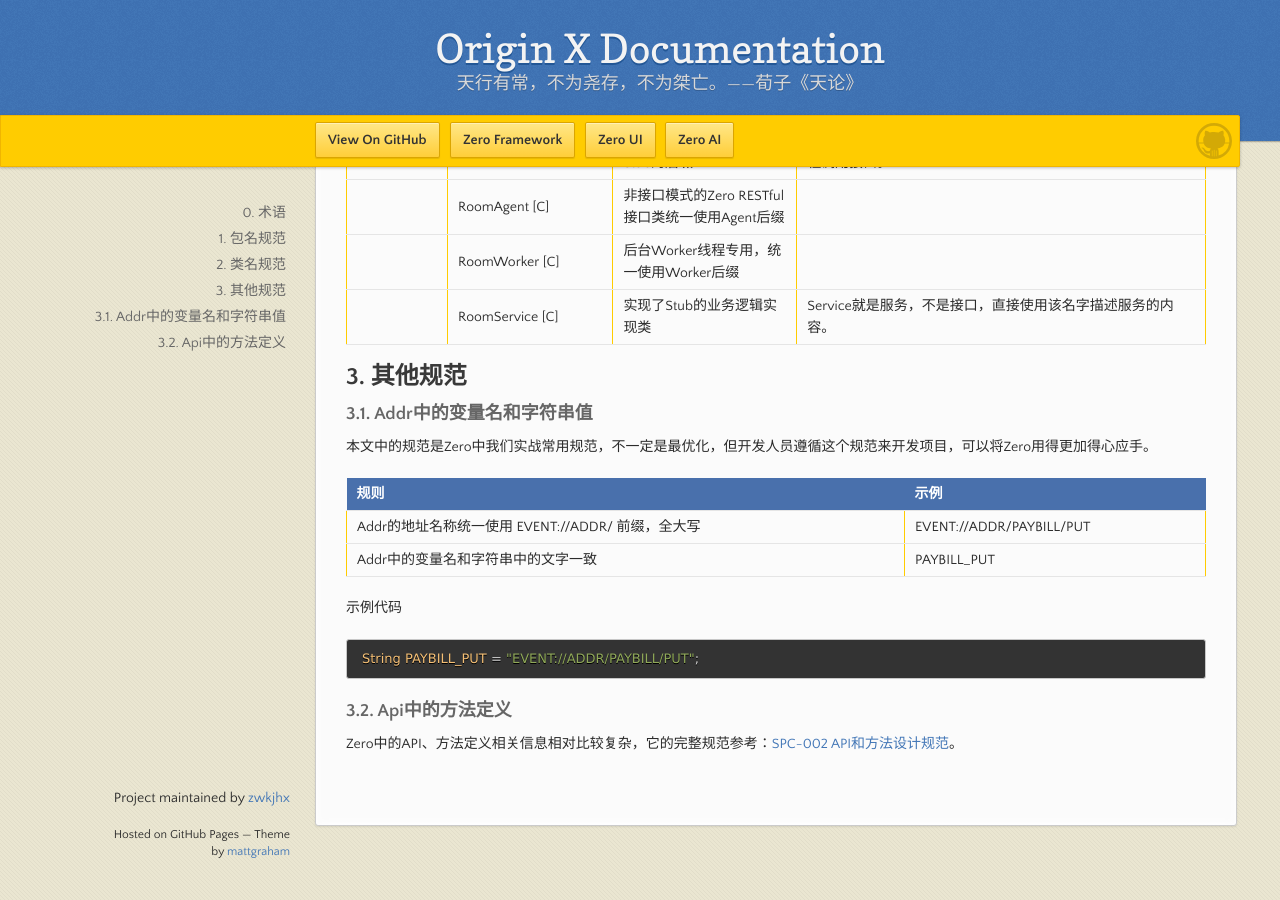
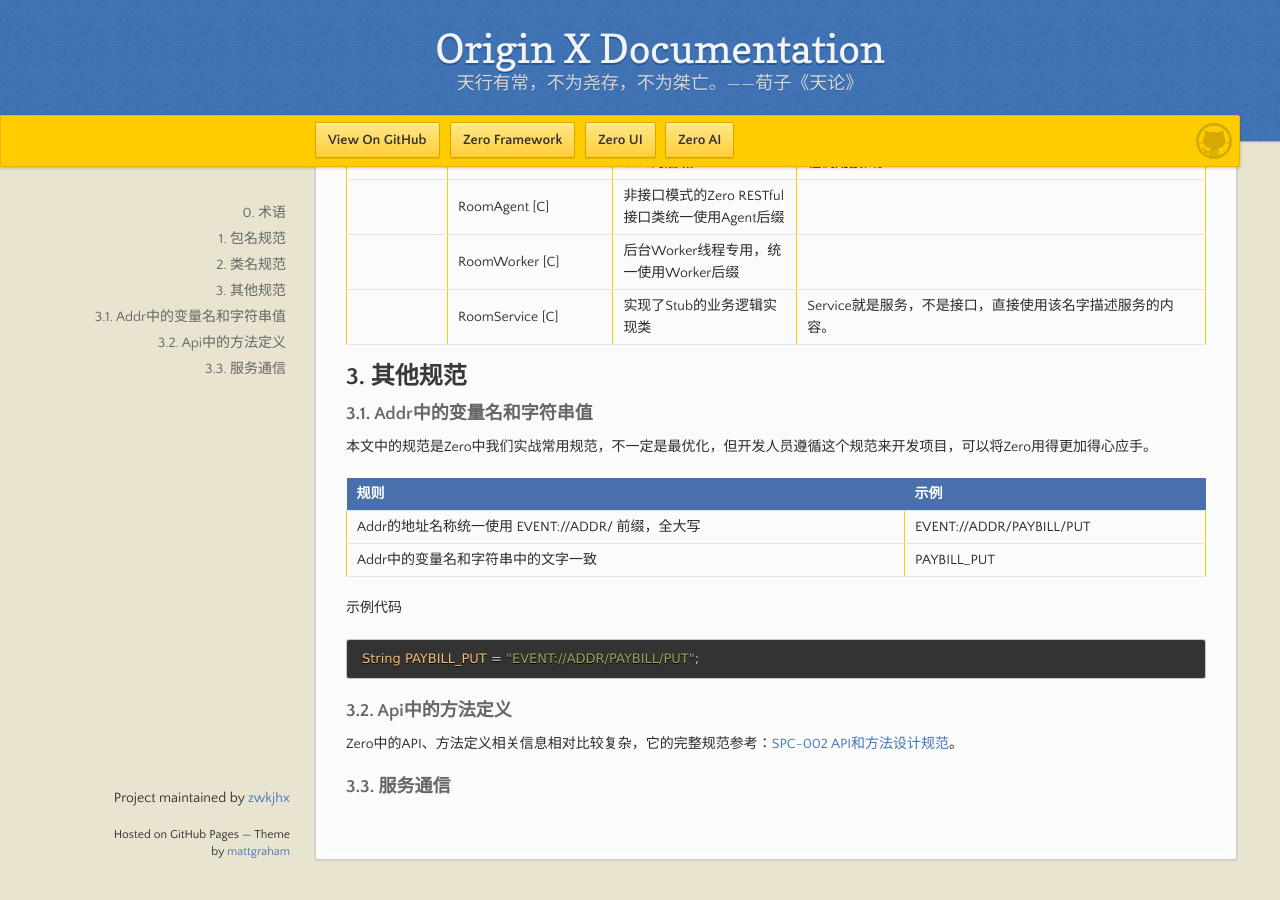
Before and after one commit to zwkjhx/ox-doc, a Jekyll site: the page built from specification/1-zerogui-fan/spc-001-zeroji-ben-kai-fa-gui-fan.md, in a window 1280 px wide and 900 px high, scrolled down 1295 px. Built offline with Jekyll 4.4.1, drawn with Linux system fonts in a browser that asks for light colours; our own code applies the rules of GitHub Pages for plain Markdown files; before the commit the page ends 2161 px from its top, so only the background shows below that.

Commit message:
Updates specification/1-zerogui-fan/spc-001-zeroji-ben-kai-fa-gui-fan.md
Auto commit by GitBook Editor

```diff
--- a/specification/1-zerogui-fan/spc-001-zeroji-ben-kai-fa-gui-fan.md
+++ b/specification/1-zerogui-fan/spc-001-zeroji-ben-kai-fa-gui-fan.md
@@ -59,3 +59,5 @@
 ### 3.2. Api中的方法定义
 
 Zero中的API、方法定义相关信息相对比较复杂，它的完整规范参考：[SPC-002 API和方法设计规范](/specification/1-zerogui-fan/spc-002-apihe-fang-fa-she-ji-gui-fan.html)。
+
+### 3.3. 服务通信
```
